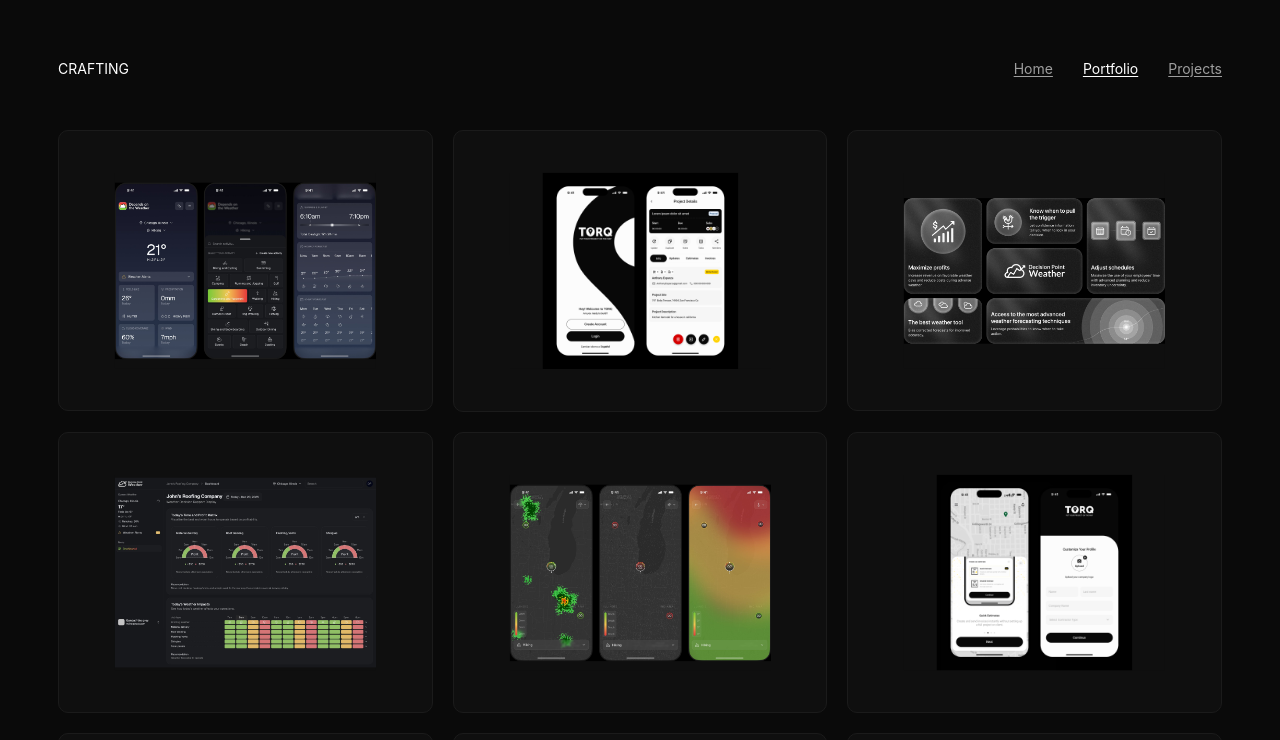
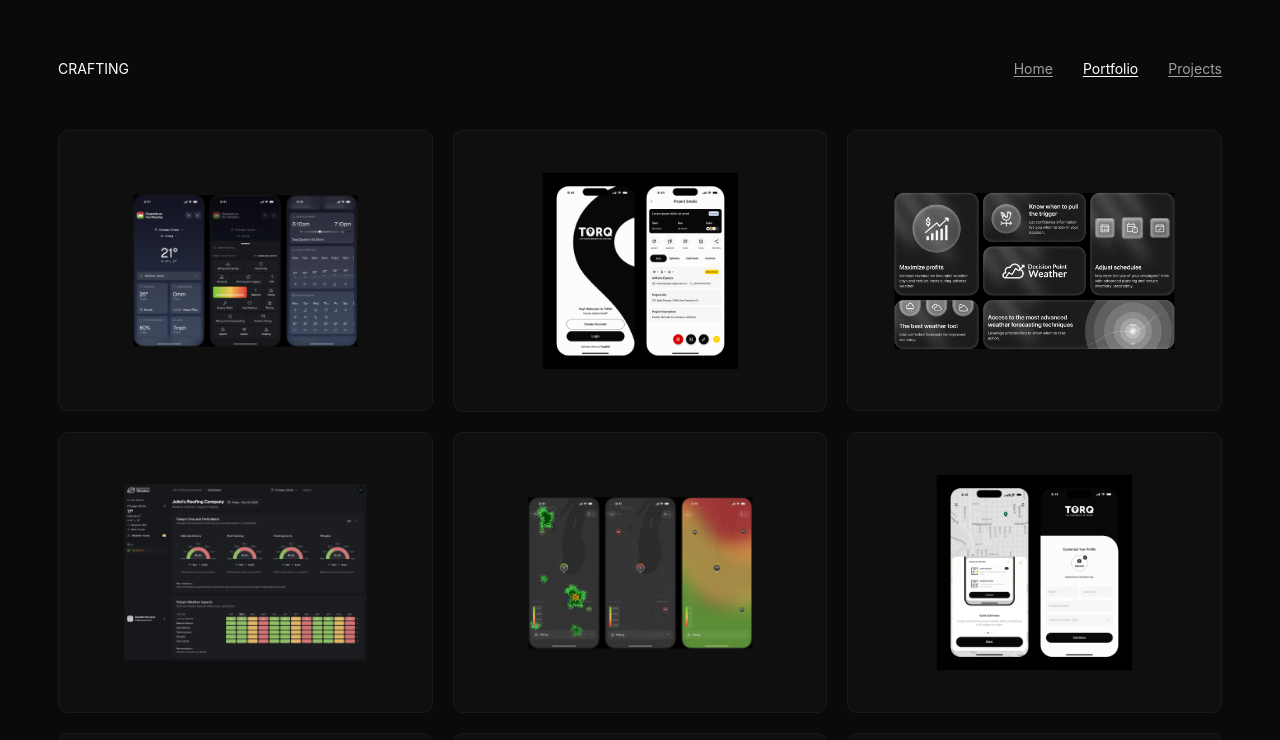
Before and after one commit to eudisalvz/portfolio-claude, a Next.js app: page /portfolio in a window 1280 px wide. Shown: the top 740 px of the page. Built offline with nearby package versions, Linux system fonts and the light colour scheme; a web font is replaced by a local one.

Commit message:
fix: per-image scale values matching Figma reference

```diff
--- a/app/portfolio/page.tsx
+++ b/app/portfolio/page.tsx
@@ -3,15 +3,15 @@
 import BackToTop from "../components/BackToTop";
 
 const cards = [
-  { id: 1, src: "/img1.png" },
-  { id: 2, src: "/img2.png" },
-  { id: 3, src: "/img3.png" },
-  { id: 4, src: "/img4.png" },
-  { id: 5, src: "/img5.png" },
-  { id: 6, src: "/img6.png" },
-  { id: 7, src: "/img7.png" },
-  { id: 8, src: "/img8.png" },
-  { id: 9, src: "/img9.png" },
+  { id: 1, src: "/img1.png", scale: 0.60 },
+  { id: 2, src: "/img2.png", scale: 0.70 },
+  { id: 3, src: "/img3.png", scale: 0.75 },
+  { id: 4, src: "/img4.png", scale: 0.65 },
+  { id: 5, src: "/img5.png", scale: 0.60 },
+  { id: 6, src: "/img6.png", scale: 0.70 },
+  { id: 7, src: "/img7.png", scale: 0.75 },
+  { id: 8, src: "/img8.png", scale: 0.72 },
+  { id: 9, src: "/img9.png", scale: 0.70 },
 ];
 
 const cardStyle: React.CSSProperties = {
@@ -77,7 +77,7 @@
           <div className="p-grid-desktop">
             {cards.map((card) => (
               <div key={card.id} style={cardStyle}>
-                <img src={card.src} alt="" style={{ width: "100%", height: "100%", objectFit: "contain", display: "block", transform: "scale(0.7)", background: "#0f0f0f" }} />
+                <img src={card.src} alt="" style={{ width: "100%", height: "100%", objectFit: "contain", display: "block", transform: `scale(${card.scale})`, background: "#0f0f0f" }} />
               </div>
             ))}
           </div>
@@ -88,7 +88,7 @@
           <div className="p-grid-mobile">
             {cards.map((card) => (
               <div key={card.id} style={cardStyle}>
-                <img src={card.src} alt="" style={{ width: "100%", height: "100%", objectFit: "contain", display: "block", transform: "scale(0.7)", background: "#0f0f0f" }} />
+                <img src={card.src} alt="" style={{ width: "100%", height: "100%", objectFit: "contain", display: "block", transform: `scale(${card.scale})`, background: "#0f0f0f" }} />
               </div>
             ))}
           </div>
```
